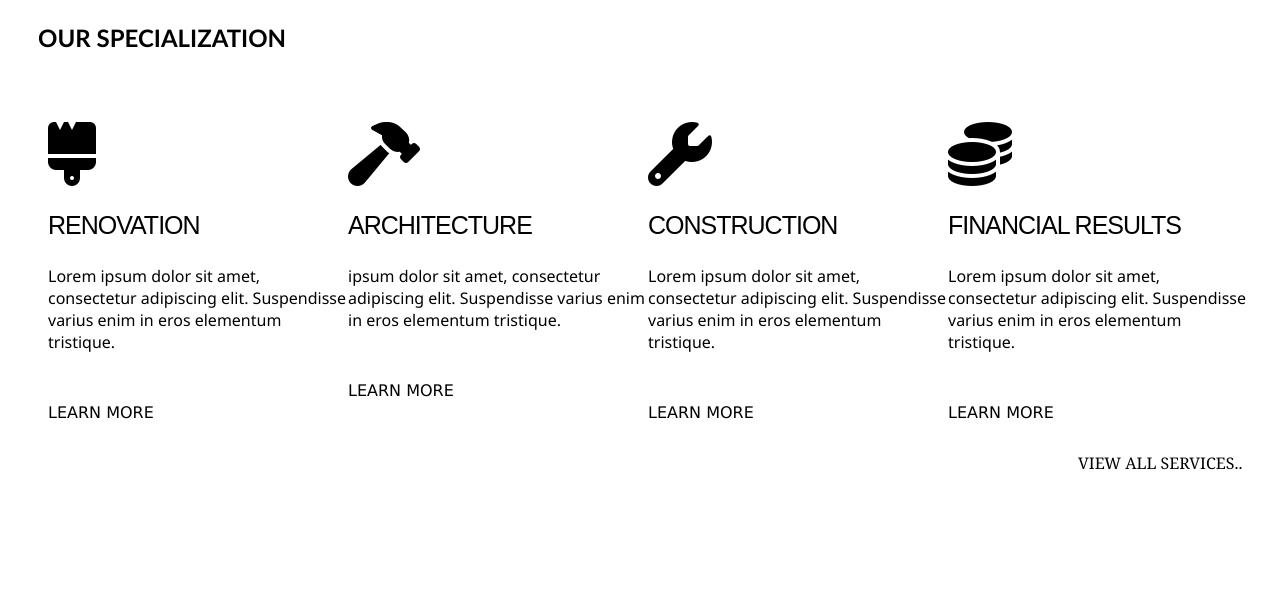
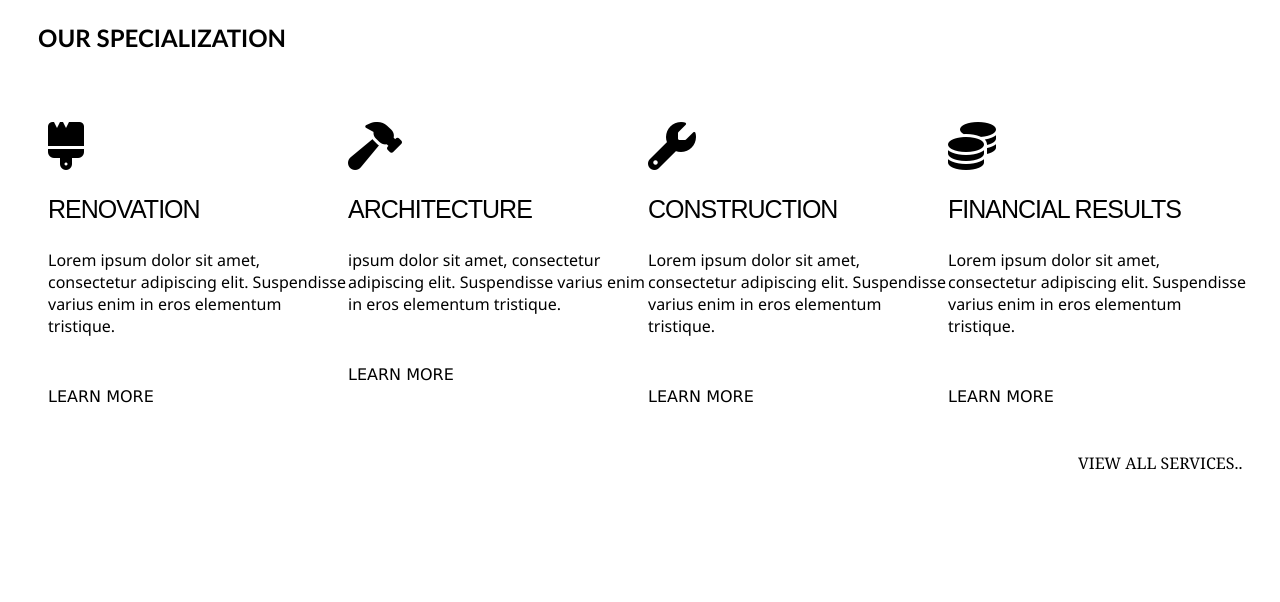
Before and after one commit to Fazilniyaz/House-Construction-Website, a plain HTML site: page main1.html in a window 1280 px wide. Shown: the part 880-1482 px from the top of the page. Drawn offline with Linux system fonts and the light colour scheme.

Commit message:
Update main1.html

```diff
--- a/main1.html
+++ b/main1.html
@@ -77,7 +77,7 @@
 </div>
 <div class="themain2">
     <div class="main2">
-        <i class="fa-solid fa-brush fa-4x "></i>
+        <i class="fa-solid fa-brush fa-3x "></i>
         <br>
         <p class="TH">RENOVATION</p>
         <p class="LP">Lorem ipsum dolor sit amet, consectetur adipiscing elit. Suspendisse varius enim in eros elementum tristique.</p>
@@ -85,7 +85,7 @@
         <p class="lm">LEARN MORE</p>
     </div>
     <div class="main2">
-        <i class="fa-solid fa-hammer fa-4x"></i>
+        <i class="fa-solid fa-hammer fa-3x"></i>
         <br>
             <p class="TH">ARCHITECTURE</p>
                 <p class="LP">ipsum dolor sit amet, consectetur adipiscing elit. Suspendisse varius enim in eros elementum tristique.</p>
@@ -93,7 +93,7 @@
                 <p class="lm">LEARN MORE</p>
     </div>
     <div class="main2">
-        <i class="fa-solid fa-wrench fa-4x"></i>
+        <i class="fa-solid fa-wrench fa-3x"></i>
         <br>
         <p class="TH">CONSTRUCTION</p>
         <p class="LP">Lorem ipsum dolor sit amet, consectetur adipiscing elit. Suspendisse varius enim in eros elementum tristique.</p>
@@ -101,7 +101,7 @@
             <p class="lm">LEARN MORE</p>
     </div>
     <div class="main2">
-        <i class="fa-solid fa-coins fa-4x"></i>
+        <i class="fa-solid fa-coins fa-3x"></i>
         <br>
         <p class="TH">FINANCIAL RESULTS</p>
         <p class="LP">Lorem ipsum dolor sit amet, consectetur adipiscing elit. Suspendisse varius enim in eros elementum tristique.</p>
```
